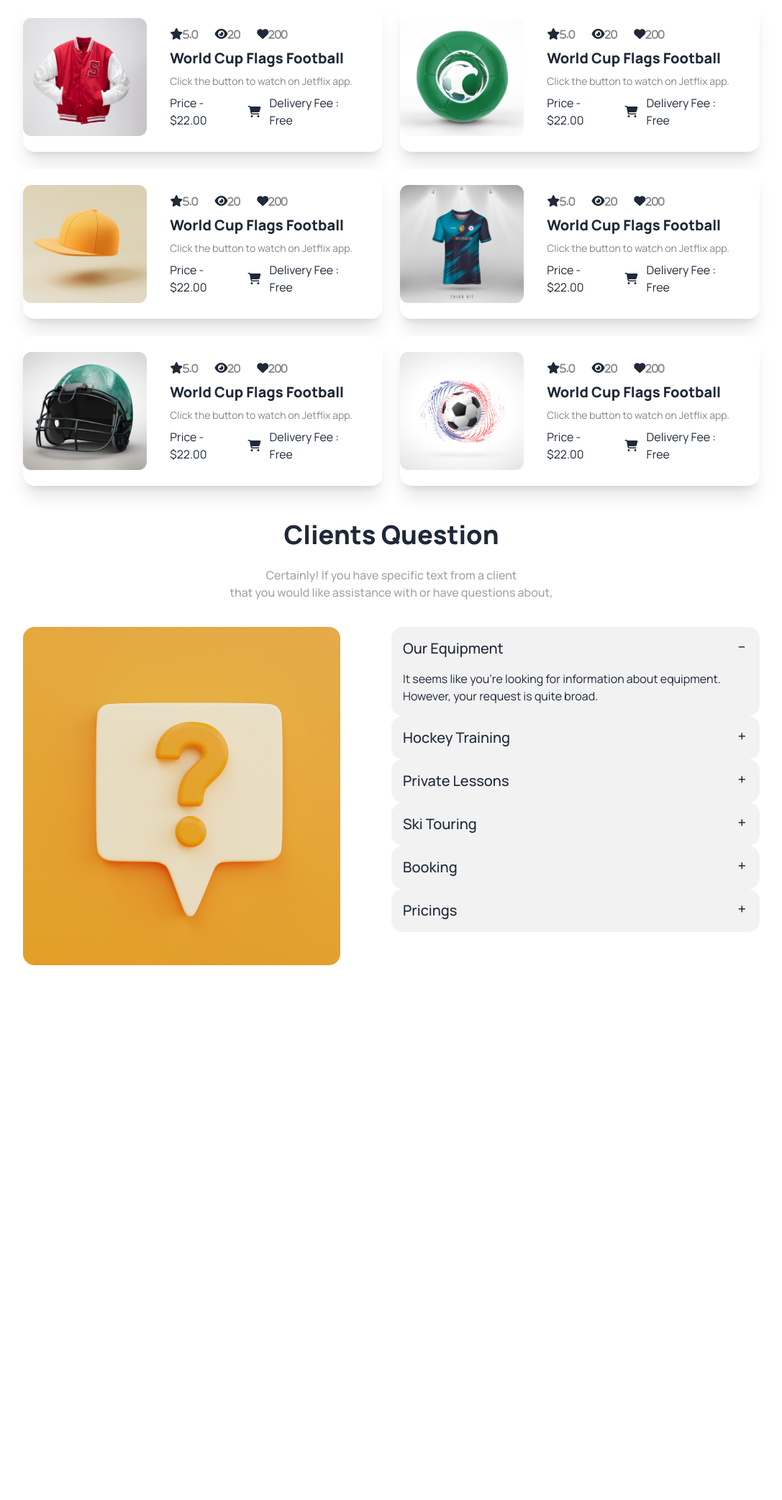
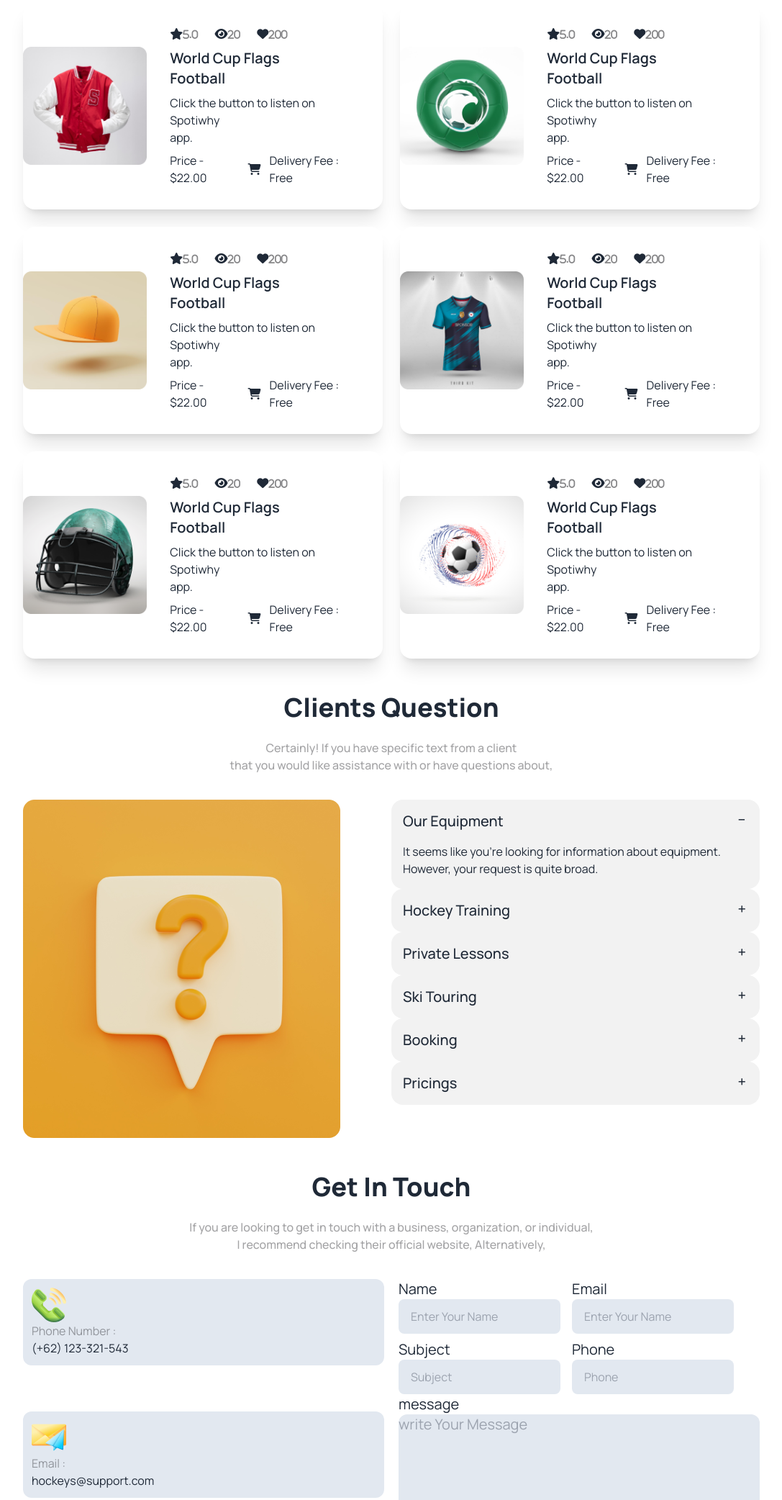
Before and after one commit to Rifatinfo/hockeys-website, a plain HTML site: page index.html in a window 1280 px wide. Shown: the part 2015-4099 px from the top of the page at 72% size, without its empty margins (96-1183 px from the left). Before the commit the page ends 3356 px from the top, so only its background shows below. Drawn offline with nearby package versions, Linux system fonts and the light colour scheme.

Commit message:
new product section

```diff
--- a/index.html
+++ b/index.html
@@ -40,12 +40,9 @@
         <div class="navbar-start">
           <div class="dropdown">
             <div tabindex="0" role="button" class="btn btn-ghost lg:hidden">
-              <svg xmlns="http://www.w3.org/<span class="text-sm text-[#0D0D1280]">200
-
-</span>
-00/svg" class="h-5 w-5" fill="none" viewBox="0 0 24 24" stroke="currentColor"><path stroke-linecap="round" stroke-linejoin="round" stroke-width="2" d="M4 6h16M4 12h8m-8 6h16" /></svg>
+              <svg xmlns="http://www.w3.org/2000/svg" class="h-5 w-5" fill="none" viewBox="0 0 24 24" stroke="currentColor"><path stroke-linecap="round" stroke-linejoin="round" stroke-width="2" d="M4 6h16M4 12h8m-8 6h16" /></svg>
             </div>
-            <ul tabindex="0" class="menu font-bold menu-sm dropdown-content mt-3 z-[1] p-2 shadow bg-base-100 rounded-box w-52">
+            <ul tabindex="0" class="menu menu-sm dropdown-content mt-3 z-[1] p-2 shadow bg-base-100 rounded-box w-52">
               <li><a class="text-[#FF4240]">Home</a></li>
               <li><a>About</a></li>
               <li><a>Pages</a></li>
@@ -69,6 +66,7 @@
         </div>
       </div>
     </nav>
+
     <section class="py-4 mb-6 lg:rounded-2xl rounded-xl ">
         <div class="carousel w-full">
                  <!-- slider-1 -->
@@ -199,23 +197,22 @@
           <p class="font-medium text-center text-base  text-[#13131863]">Certainly, I'd be happy to help you with information about your new products! However<br>I'll need more specific details about the products  </p>
       </div>
     </section>
+
+
   <section>
     <div class="grid grid-colds-1 lg:grid-cols-2 gap-6 mt-10">
-
-
-          <div class="card card-side bg-base-100 shadow-xl">
-            <figure><img src="Images/5.png" alt="Movie"/></figure>
+    <div class="card lg:card-side bg-base-100 shadow-xl">
+      <figure><img src="Images/5.png" alt="Album"/></figure>
       <div class="card-body">
-
         <div class="space-x-5">
           <i class="fa-solid fa-star"><span class=" lg:text-sm text-[#0D0D1280]">5.0</i>
 
           <i class="fa-solid fa-eye"><span class=" lg:text-sm text-[#0D0D1280]"><span class=" lg:text-sm text-[#0D0D1280">20</i>
           <i class="fa-solid fa-heart"><span class=" lg:text-sm text-[#0D0D1280]">200</span></i>
         </div>
-              <h2 class="card-title lg:text-xl font-extrabold">World Cup Flags Football</h2>
-              <p class="text-sm text-[#0D0D1280]">Click the button to watch on Jetflix app.</p>
-              <div class="flex items-center space-x-3">
+        <h2 class="card-title">World Cup Flags<br> Football</h2>
+        <p>Click the button to listen on Spotiwhy<br> app.</p>
+        <div class="flex items-center lg:space-x-3 space-x-1">
           <p>Price - $22.00</p>
           <i class="fa-solid fa-cart-shopping"></i>
           <p> Delivery Fee : Free </p>
@@ -223,19 +220,18 @@
       </div>
     </div>
 
-          <div class="card card-side bg-base-100 shadow-xl">
-            <figure><img src="Images/6.png" alt="Movie"/></figure>
+    <div class="card lg:card-side bg-base-100 shadow-xl">
+      <figure><img src="Images/6.png" alt="Album"/></figure>
       <div class="card-body">
+        <div class="space-x-5">
+          <i class="fa-solid fa-star"><span class=" lg:text-sm text-[#0D0D1280]">5.0</i>
 
-              <div class="space-x-5">
-                <i class="fa-solid fa-star"><span class=" text-sm text-[#0D0D1280]">5.0</i>
-
-                <i class="fa-solid fa-eye"><span class="text-sm text-[#0D0D1280]"><span class="text-sm text-[#0D0D1280">20</i>
-                <i class="fa-solid fa-heart"><span class="text-sm text-[#0D0D1280]">200</span></i>
+          <i class="fa-solid fa-eye"><span class=" lg:text-sm text-[#0D0D1280]"><span class=" lg:text-sm text-[#0D0D1280">20</i>
+          <i class="fa-solid fa-heart"><span class=" lg:text-sm text-[#0D0D1280]">200</span></i>
         </div>
-              <h2 class="card-title text-xl font-extrabold">World Cup Flags Football</h2>
-              <p class="text-sm text-[#0D0D1280]">Click the button to watch on Jetflix app.</p>
-              <div class="flex items-center space-x-3">
+        <h2 class="card-title">World Cup Flags<br> Football</h2>
+        <p>Click the button to listen on Spotiwhy<br> app.</p>
+        <div class="flex items-center lg:space-x-3 space-x-1">
           <p>Price - $22.00</p>
           <i class="fa-solid fa-cart-shopping"></i>
           <p> Delivery Fee : Free </p>
@@ -243,19 +239,18 @@
       </div>
     </div>
 
-          <div class="card card-side bg-base-100 shadow-xl">
-            <figure><img src="Images/7.png" alt="Movie"/></figure>
+    <div class="card lg:card-side bg-base-100 shadow-xl">
+      <figure><img src="Images/7.png" alt="Album"/></figure>
       <div class="card-body">
+        <div class="space-x-5">
+          <i class="fa-solid fa-star"><span class=" lg:text-sm text-[#0D0D1280]">5.0</i>
 
-              <div class="space-x-5">
-                <i class="fa-solid fa-star"><span class=" text-sm text-[#0D0D1280]">5.0</i>
-
-                <i class="fa-solid fa-eye"><span class="text-sm text-[#0D0D1280]"><span class="text-sm text-[#0D0D1280">20</i>
-                <i class="fa-solid fa-heart"><span class="text-sm text-[#0D0D1280]">200</span></i>
+          <i class="fa-solid fa-eye"><span class=" lg:text-sm text-[#0D0D1280]"><span class=" lg:text-sm text-[#0D0D1280">20</i>
+          <i class="fa-solid fa-heart"><span class=" lg:text-sm text-[#0D0D1280]">200</span></i>
         </div>
-              <h2 class="card-title text-xl font-extrabold">World Cup Flags Football</h2>
-              <p class="text-sm text-[#0D0D1280]">Click the button to watch on Jetflix app.</p>
-              <div class="flex items-center space-x-3">
+        <h2 class="card-title">World Cup Flags<br> Football</h2>
+        <p>Click the button to listen on Spotiwhy<br> app.</p>
+        <div class="flex items-center lg:space-x-3 space-x-1">
           <p>Price - $22.00</p>
           <i class="fa-solid fa-cart-shopping"></i>
           <p> Delivery Fee : Free </p>
@@ -263,19 +258,18 @@
       </div>
     </div>
 
-          <div class="card card-side bg-base-100 shadow-xl">
-            <figure><img src="Images/8.png" alt="Movie"/></figure>
+    <div class="card lg:card-side bg-base-100 shadow-xl">
+      <figure><img src="Images/8.png" alt="Album"/></figure>
       <div class="card-body">
+        <div class="space-x-5">
+          <i class="fa-solid fa-star"><span class=" lg:text-sm text-[#0D0D1280]">5.0</i>
 
-              <div class="space-x-5">
-                <i class="fa-solid fa-star"><span class=" text-sm text-[#0D0D1280]">5.0</i>
-
-                <i class="fa-solid fa-eye"><span class="text-sm text-[#0D0D1280]"><span class="text-sm text-[#0D0D1280">20</i>
-                <i class="fa-solid fa-heart"><span class="text-sm text-[#0D0D1280]">200</span></i>
+          <i class="fa-solid fa-eye"><span class=" lg:text-sm text-[#0D0D1280]"><span class=" lg:text-sm text-[#0D0D1280">20</i>
+          <i class="fa-solid fa-heart"><span class=" lg:text-sm text-[#0D0D1280]">200</span></i>
         </div>
-              <h2 class="card-title text-xl font-extrabold">World Cup Flags Football</h2>
-              <p class="text-sm text-[#0D0D1280]">Click the button to watch on Jetflix app.</p>
-              <div class="flex items-center space-x-3">
+        <h2 class="card-title">World Cup Flags<br> Football</h2>
+        <p>Click the button to listen on Spotiwhy<br> app.</p>
+        <div class="flex items-center lg:space-x-3 space-x-1">
           <p>Price - $22.00</p>
           <i class="fa-solid fa-cart-shopping"></i>
           <p> Delivery Fee : Free </p>
@@ -283,19 +277,18 @@
       </div>
     </div>
 
-          <div class="card card-side bg-base-100 shadow-xl">
-            <figure><img src="Images/9.png" alt="Movie"/></figure>
+    <div class="card lg:card-side bg-base-100 shadow-xl">
+      <figure><img src="Images/9.png" alt="Album"/></figure>
       <div class="card-body">
+        <div class="space-x-5">
+          <i class="fa-solid fa-star"><span class=" lg:text-sm text-[#0D0D1280]">5.0</i>
 
-              <div class="space-x-5">
-                <i class="fa-solid fa-star"><span class=" text-sm text-[#0D0D1280]">5.0</i>
-
-                <i class="fa-solid fa-eye"><span class="text-sm text-[#0D0D1280]"><span class="text-sm text-[#0D0D1280">20</i>
-                <i class="fa-solid fa-heart"><span class="text-sm text-[#0D0D1280]">200</span></i>
+          <i class="fa-solid fa-eye"><span class=" lg:text-sm text-[#0D0D1280]"><span class=" lg:text-sm text-[#0D0D1280">20</i>
+          <i class="fa-solid fa-heart"><span class=" lg:text-sm text-[#0D0D1280]">200</span></i>
         </div>
-              <h2 class="card-title text-xl font-extrabold">World Cup Flags Football</h2>
-              <p class="text-sm text-[#0D0D1280]">Click the button to watch on Jetflix app.</p>
-              <div class="flex items-center space-x-3">
+        <h2 class="card-title">World Cup Flags<br> Football</h2>
+        <p>Click the button to listen on Spotiwhy<br> app.</p>
+        <div class="flex items-center lg:space-x-3 space-x-1">
           <p>Price - $22.00</p>
           <i class="fa-solid fa-cart-shopping"></i>
           <p> Delivery Fee : Free </p>
@@ -303,19 +296,18 @@
       </div>
     </div>
 
-          <div class="card card-side bg-base-100 shadow-xl">
-            <figure><img src="Images/10.png" alt="Movie"/></figure>
+    <div class="card lg:card-side bg-base-100 shadow-xl">
+      <figure><img src="Images/10.png" alt="Album"/></figure>
       <div class="card-body">
+        <div class="space-x-5">
+          <i class="fa-solid fa-star"><span class=" lg:text-sm text-[#0D0D1280]">5.0</i>
 
-              <div class="space-x-5">
-                <i class="fa-solid fa-star"><span class=" text-sm text-[#0D0D1280]">5.0</i>
-
-                <i class="fa-solid fa-eye"><span class="text-sm text-[#0D0D1280]"><span class="text-sm text-[#0D0D1280">20</i>
-                <i class="fa-solid fa-heart"><span class="text-sm text-[#0D0D1280]">200</span></i>
+          <i class="fa-solid fa-eye"><span class=" lg:text-sm text-[#0D0D1280]"><span class=" lg:text-sm text-[#0D0D1280">20</i>
+          <i class="fa-solid fa-heart"><span class=" lg:text-sm text-[#0D0D1280]">200</span></i>
         </div>
-              <h2 class="card-title text-xl font-extrabold">World Cup Flags Football</h2>
-              <p class="text-sm text-[#0D0D1280]">Click the button to watch on Jetflix app.</p>
-              <div class="flex items-center space-x-3">
+        <h2 class="card-title">World Cup Flags<br> Football</h2>
+        <p>Click the button to listen on Spotiwhy<br> app.</p>
+        <div class="flex items-center lg:space-x-3 space-x-1">
           <p>Price - $22.00</p>
           <i class="fa-solid fa-cart-shopping"></i>
           <p> Delivery Fee : Free </p>
@@ -323,8 +315,8 @@
       </div>
     </div>
     </div>
+  </section>
 
-  </section>
   <section class="mb-9">
     <div class="space-y-6 mt-12">
         <h1 class="lg:text-4xl text-center font-extrabold text-xl">Clients Question</h1>
@@ -398,6 +390,75 @@
     </div>
   </div>
   </section>
+
+  <section class="mb-9">
+    <div class="space-y-6 mt-12">
+        <h1 class="lg:text-4xl text-center font-extrabold text-xl">Get In Touch</h1>
+        <p class="font-medium text-center text-base  text-[#13131863]">If you are looking to get in touch with a business, organization, or individual,<br> I recommend checking their official website, Alternatively, </p>
+    </div>
+  </section>
+
+   <section class="mb-9">
+    <div class="grid lg:grid-cols-2 gap-5">
+        <div class="space-y-16">
+            <div class="bg-slate-200 w-auto rounded-xl p-3 lg:w-full">
+               <img src="Images/Group 1171275317.png" >
+               <p class="text-[#13131863]">Phone Number :</p>
+               <p>(+62) 123-321-543</p>
+
+            </div>
+            <div class="bg-slate-200 w-auto rounded-xl p-3 lg:w-full">
+               <img src="Images/Group 1171275318.png " >
+               <p class="text-[#13131863]">Email : </p>
+               <p>hockeys@support.com</p>
+
+            </div>
+            <div class="bg-slate-200 w-auto rounded-xl p-3 lg:w-full">
+               <img src="Images/Group 1171275321.png" >
+               <p class="text-[#13131863]">Location : </p>
+               <p>152/1 Mohakhali Wireless Gate</p>
+            </div>
+        </div>
+        <div>
+            <form class=" ">
+              <div class="space-y-5  ">
+                <div class=" lg:flex  items-center space-x-2 grid text-xl  gap-2 ">
+                <level for="your name">Name<br>
+                <input type="text" placeholder="Enter Your Name" class="input w-full  bg-slate-200" />
+               </level>
+                <level for="your name">Email<br>
+                <input type="text" placeholder="Enter Your Name" class="input w-full bg-slate-200" />
+                </level>
+              </div>
+              </div>
+
+              <div class="space-y-5 mt-2 ">
+                <div class="lg:flex items-center lg:space-x-2 grid text-xl  gap-2">
+                <level for="your name"> Subject<br>
+                <input type="text" placeholder="Subject" class="input w-full  bg-slate-200" />
+              </level>
+                <level for="your name"> Phone<br>
+                <input type="text" placeholder="Phone" class="input  w-full  bg-slate-200" />
+              </level>
+            </div>
+              </div>
+              <div class="block text-xl ">
+                <level for="your name"> message </level>
+                <textarea class="w-full h-56 bg-slate-200 rounded-xl" placeholder="write Your Message" class="textarea textarea-lg w-full " ></textarea><br>
+                <button class="btn btn-error w-full">Send Message</button>
+              </div>
+
+
+
+
+            </div>
+            </form>
+        </div>
+
+    </div>
+  </section>
+
 </main>
+
 </body>
 </html>
```
Lines whose indentation alone changed are shown as unchanged.
